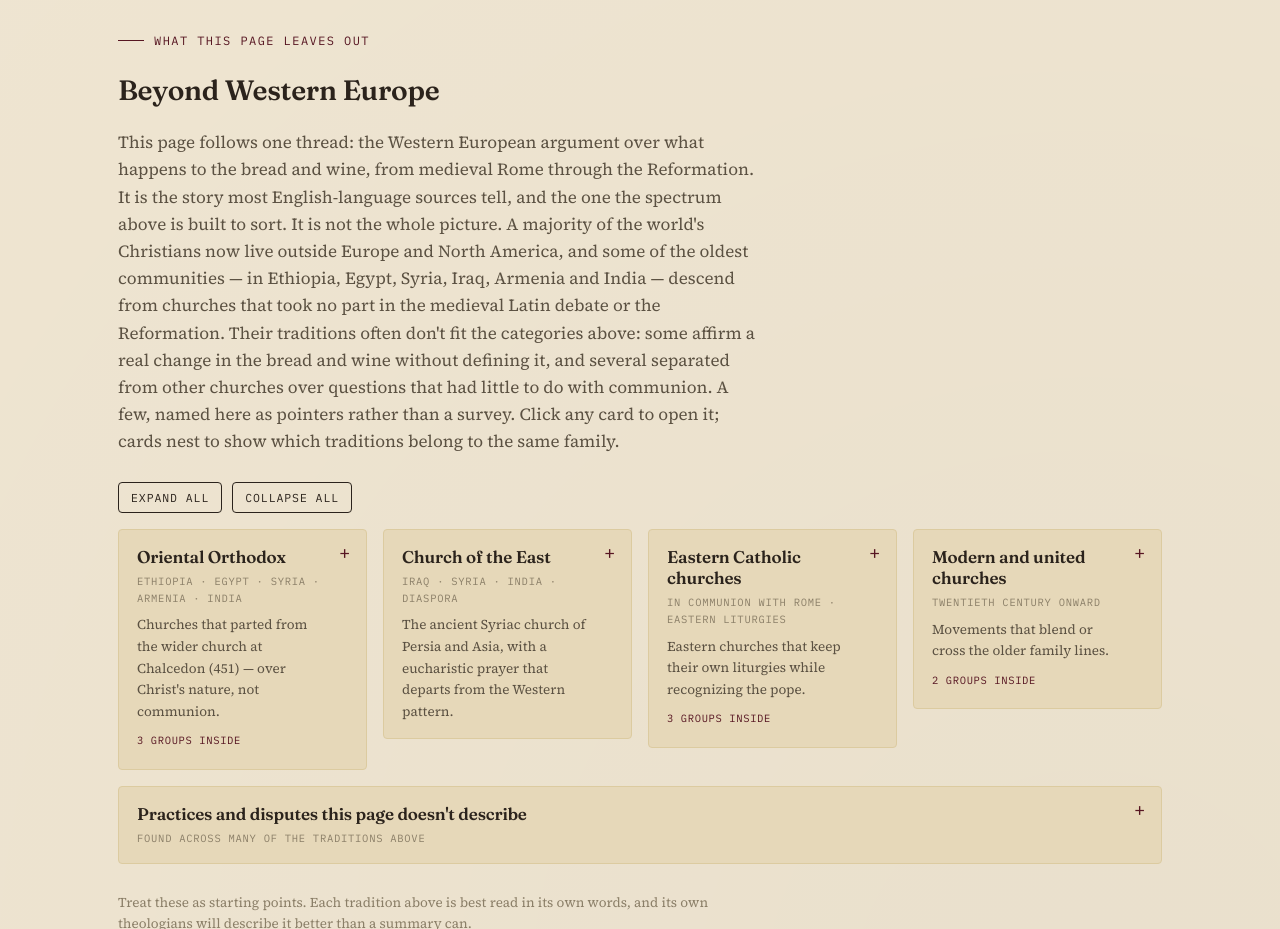
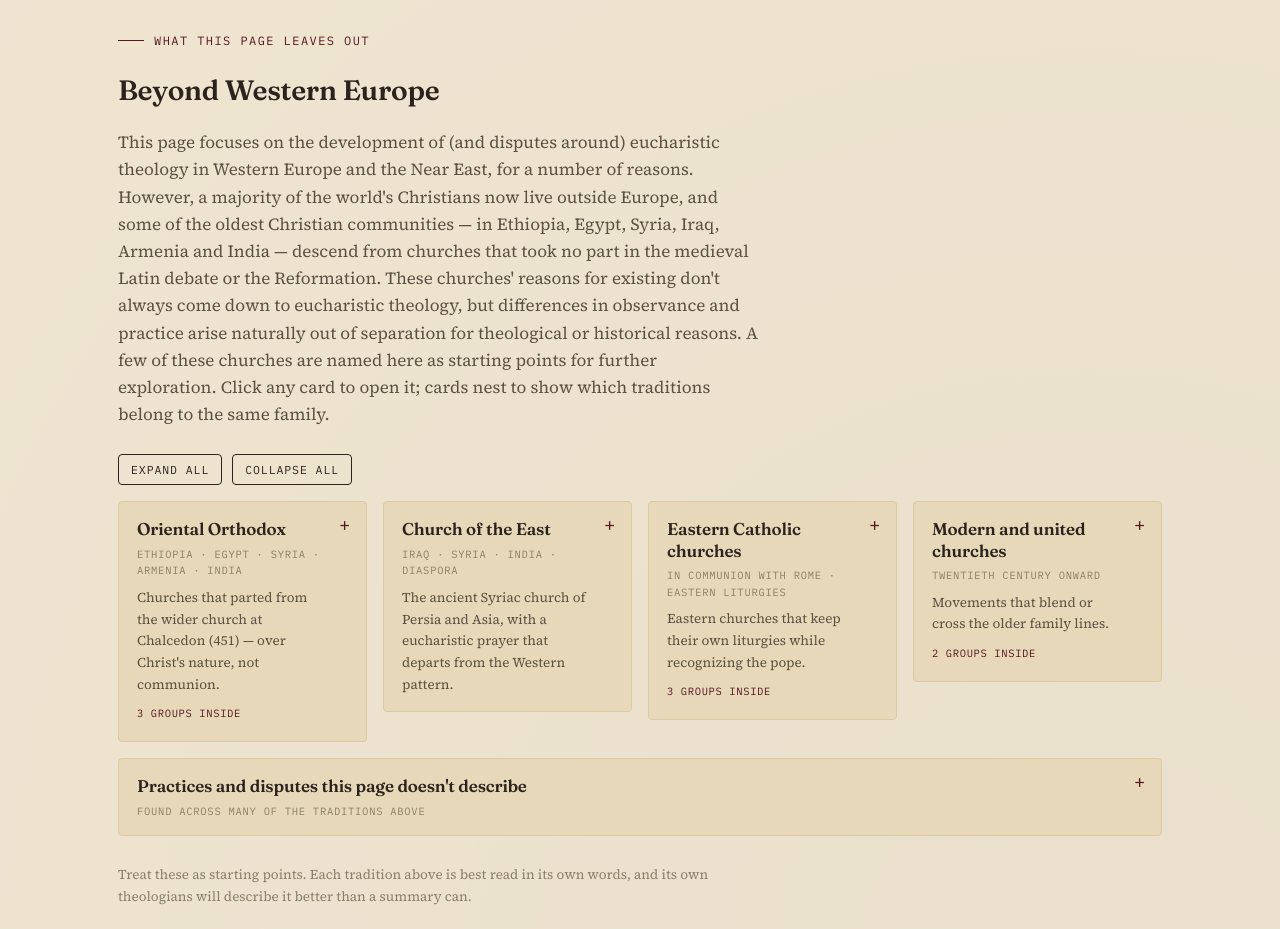
Before and after one commit to all-no-facts/eucharist, a plain HTML site: page index.html in a window 1280 px wide. Shown: the part 4020-4949 px from the top of the page. Drawn offline with Linux system fonts and the light colour scheme.

Commit message:
Update index.html
Rewrote intro to "beyond western europe"

```diff
--- a/index.html
+++ b/index.html
@@ -1084,17 +1084,15 @@
     <div class="eyebrow mono">What this page leaves out</div>
     <h2 style="font-size:28px;">Beyond Western Europe</h2>
     <p class="section-intro">
-      This page follows one thread: the Western European argument over what happens to the
-      bread and wine, from medieval Rome through the Reformation. It is the story most
-      English-language sources tell, and the one the spectrum above is built to sort. It is
-      not the whole picture. A majority of the world's Christians now live outside Europe
-      and North America, and some of the oldest communities — in Ethiopia, Egypt, Syria,
-      Iraq, Armenia and India — descend from churches that took no part in the medieval Latin
-      debate or the Reformation. Their traditions often don't fit the categories above: some
-      affirm a real change in the bread and wine without defining it, and several separated
-      from other churches over questions that had little to do with communion. A few, named
-      here as pointers rather than a survey. Click any card to open it; cards nest to show
-      which traditions belong to the same family.
+      This page focuses on the development of (and disputes around) eucharistic theology in
+      Western Europe and the Near East, for a number of reasons. However, a majority of the
+      world's Christians now live outside Europe, and some of the oldest  Christian
+      communities — in Ethiopia, Egypt, Syria, Iraq, Armenia and India — descend from churches
+      that took no part in the medieval Latin debate or the Reformation. These churches' reasons
+      for existing don't always come down to eucharistic theology, but differences in observance
+      and practice arise naturally out of separation for theological or historical reasons.
+      A few of these churches are named here as starting points for further exploration. Click
+      any card to open it; cards nest to show which traditions belong to the same family.
     </p>
 
     <div class="beyond-tools">
```
